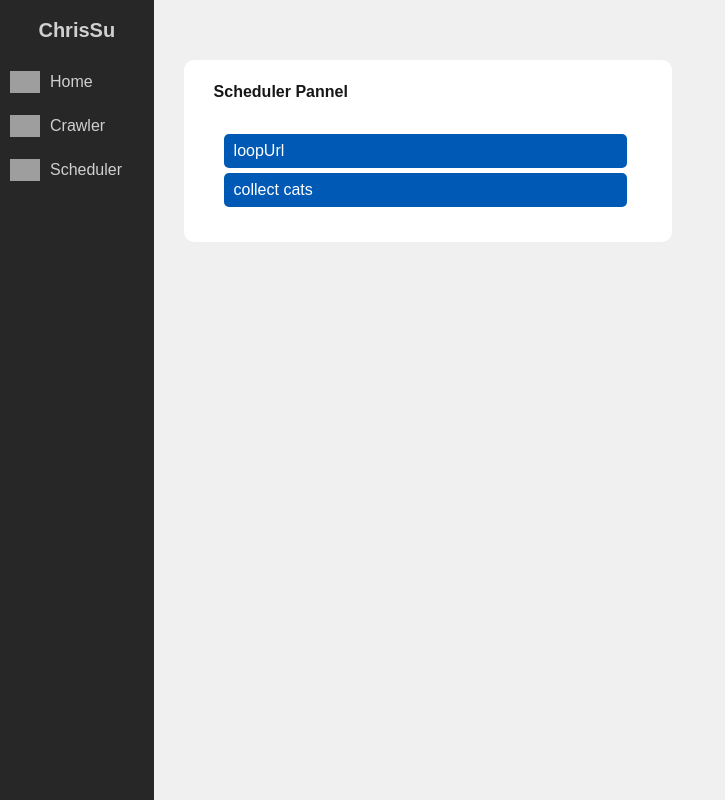
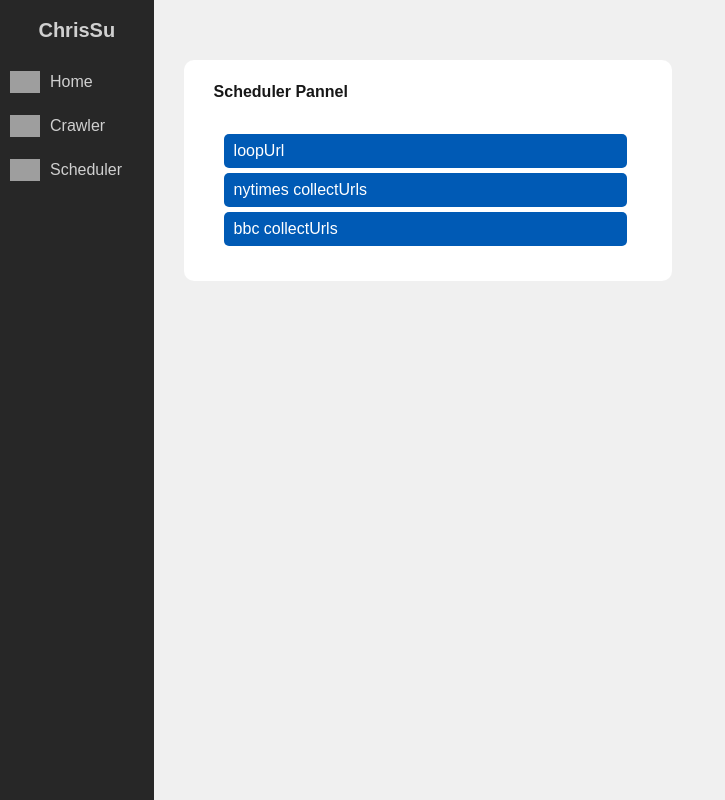
Before and after one commit to SuChenYu0623/crawlAdmin, a Next.js app in the folder my-next-app/: page /scheduler in a window 1280 px wide. Shown: the whole page, without its empty margins (0-725 px from the left). Built offline with nearby package versions, Linux system fonts and the light colour scheme; grey boxes are pictures that could not be loaded.

Commit message:
feat: 更新collectUrlsTask api 和 排程頁面設計

```diff
--- a/my-next-app/app/crawler/page.tsx
+++ b/my-next-app/app/crawler/page.tsx
@@ -1,5 +1,4 @@
 "use client";
-import { it } from "node:test";
 import React, { useState } from "react";
 import ReactDOMServer from 'react-dom/server';
 
--- a/my-next-app/app/scheduler/page.tsx
+++ b/my-next-app/app/scheduler/page.tsx
@@ -22,35 +22,21 @@ const apiPostBase = async (url: string, payload: string) => {
     .then(res => res.json())
 }
 
-const fetchCollectUrlsTask = async () => await apiPostBase('/api/scheduler/collectUrlsTask', '{}');
+const fetchCollectUrlsTask = async (payload: string) => await apiPostBase('/api/scheduler/collectUrlsTask', payload);
 const fetchGetLoopUrlTaskPayload = async (size: number) => await apiGetBase(`/api/scheduler/getLoopUrlTaskPayload?size=${size}`);
 const fetchLoopUrlTask = async (payload: string) => await apiPostBase(`/api/scheduler/loopUrlTask`, payload);
 // const fetchLoopUrlTask = async (size: number) => await apiGetBase(`/api/scheduler/loopUrlTask?payload=${size}`);
 
-function SchedulerPannel({ loopUrlsTaskFunc, collectUrlsTaskFunc }: {
-  loopUrlsTaskFunc: React.MouseEventHandler<HTMLAnchorElement>,
-  collectUrlsTaskFunc: React.MouseEventHandler<HTMLAnchorElement>
-}) {
-  return (
-    <div className="template-base pannel">
-      <div className="title">Scheduler Pannel</div>
-      <div className="template-content-base">
-        <a onClick={loopUrlsTaskFunc}>loopUrl</a>
-        <a onClick={collectUrlsTaskFunc}>collect cats</a>
-      </div>
-    </div>
-  )
-}
-
 export default function Scheduler() {
   // const testFunc = () => console.log('test Func')
-  const collectUrlsTask = async () => {
-    let data = await fetchCollectUrlsTask();
+  const collectUrlsTask = async (press: string) => {
+    let payload = { workType: 'collectUrls', press: press }
+    let data = await fetchCollectUrlsTask(JSON.stringify(payload));
     console.log(data)
   }
 
   const loopUrlsTask = async () => {
-    let payload = await fetchGetLoopUrlTaskPayload(5)
+    let payload = await fetchGetLoopUrlTaskPayload(10)
     console.log('payload', payload)
     let data = await fetchLoopUrlTask(JSON.stringify(payload));
     // let data = await fetchLoopUrlTask(5);
@@ -59,8 +45,14 @@ export default function Scheduler() {
   return (
     <div>
       <div style={{ display: "flex", marginTop: '50px' }}>
-        <SchedulerPannel collectUrlsTaskFunc={collectUrlsTask} loopUrlsTaskFunc={loopUrlsTask} />
-        {/* <CrawlOverview crawlItemsLength={crawlItemsLength} /> */}
+        <div className="template-base pannel">
+          <div className="title">Scheduler Pannel</div>
+          <div className="template-content-base">
+            <a onClick={loopUrlsTask}>loopUrl</a>
+            <a onClick={() => collectUrlsTask('nytimes')}>nytimes collectUrls</a>
+            <a onClick={() => collectUrlsTask('bbc')}>bbc collectUrls</a>
+          </div>
+        </div>
       </div>
       <div>
         {/* <CrawlItemsTable crawlItems={crawlItems} /> */}
--- a/my-next-app/pages/api/scheduler/collectUrlsTask.js
+++ b/my-next-app/pages/api/scheduler/collectUrlsTask.js
@@ -3,8 +3,10 @@ let FASTAPI_PORT='8000'
 
 
 export default async function handler(req, res) {
-  let workType = 'collectUrls'
-  let payload = { workType }
+  // const { workType, press } = req.query;
+  // let workType = 'collectUrls'
+  // let payload = { workType, press }
+  const { payload } = req.body;
   let data = await fetch(`http://${FASTAPI_HOST}:${FASTAPI_PORT}/v1/task/collectUrlsTask/`, {
     "headers": {
       "accept": "*/*",
```
